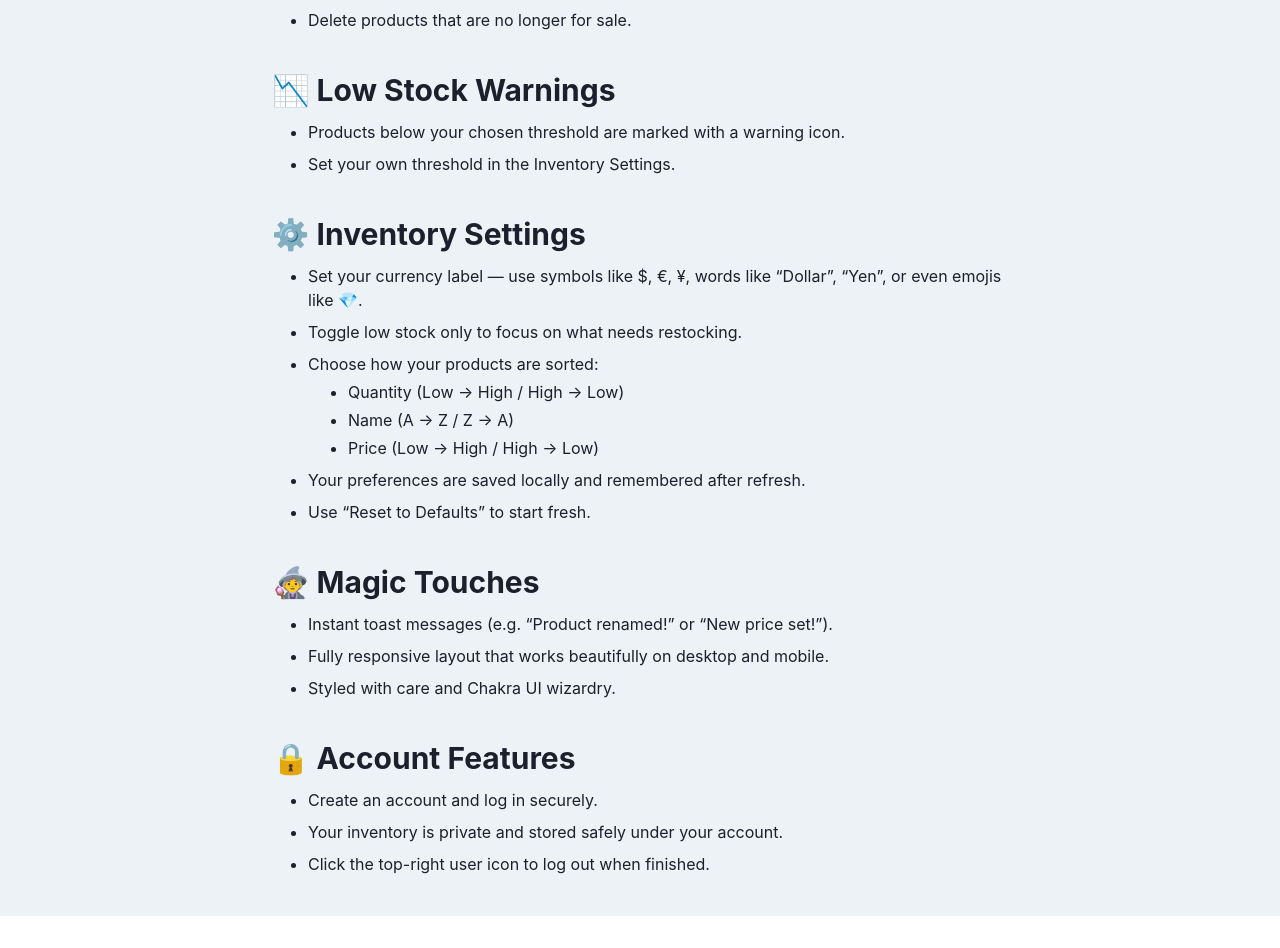
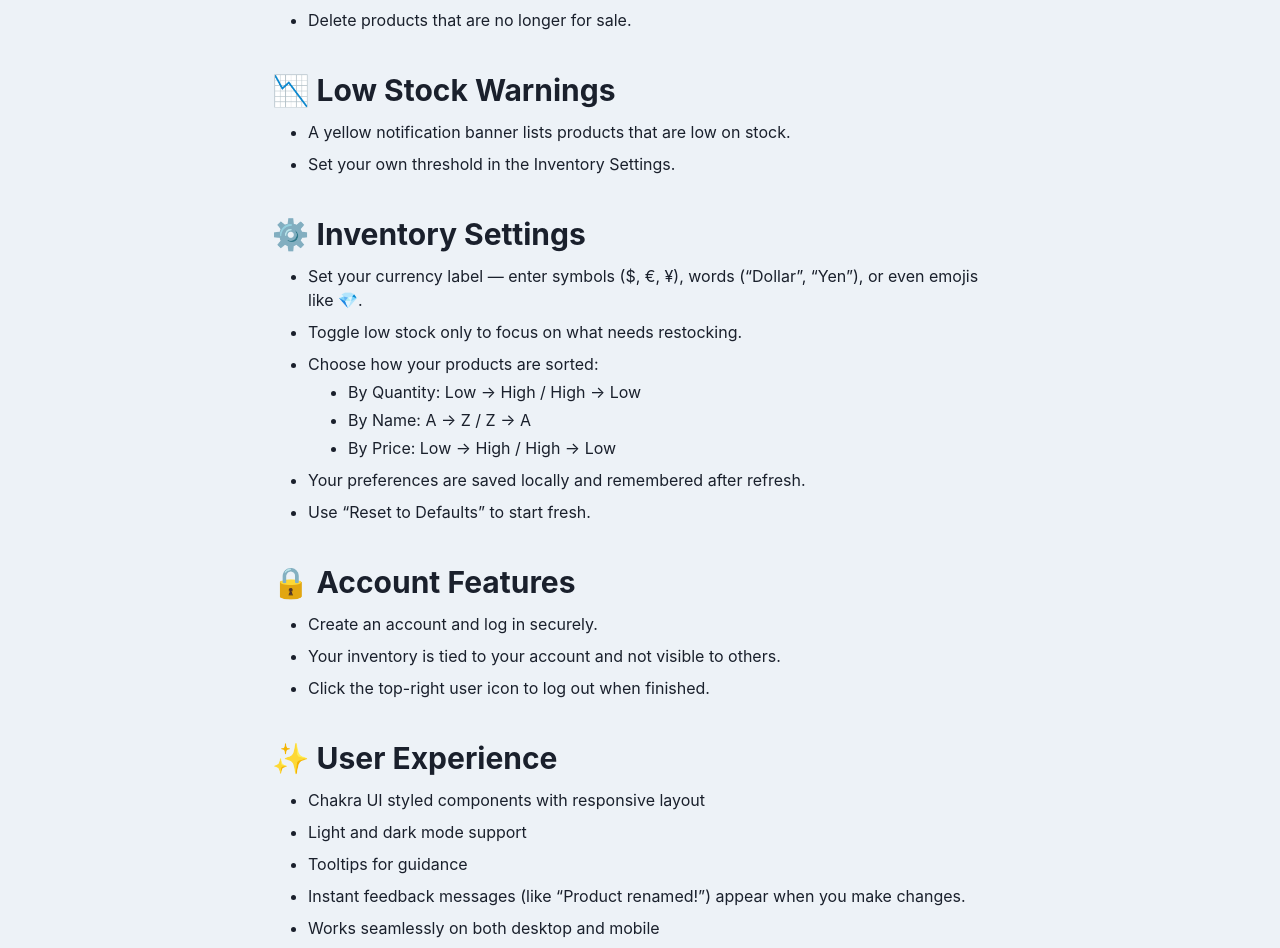
Before and after one commit to Peter-Pander/fizzlesticks-stock-tracker-3000, a React (Vite) app in the folder frontend/: page /about in a window 1280 px wide. Shown: the part 484-1432 px from the top of the page. Before the commit the page ends 1400 px from the top, so only its background shows below. Built offline with nearby package versions, Linux system fonts and the light colour scheme.

Commit message:
Update AboutPage

```diff
--- a/frontend/src/pages/AboutPage.jsx
+++ b/frontend/src/pages/AboutPage.jsx
@@ -33,9 +33,9 @@ const AboutPage = () => (
             Create new products with a name, price, quantity, and an optional image.
           </ListItem>
           <ListItem>Upload a custom image to give each item some flair.</ListItem>
-          <ListItem>Edit any detail at any time using a smooth, styled modal.</ListItem>
+          <ListItem>Edit any detail at any time in a popup form that appears over your products.</ListItem>
           <ListItem>
-            Use quick Sell and Restock buttons to update your stock instantly.
+            Use the Sold and Restock buttons to update your stock instantly.
           </ListItem>
           <ListItem>Delete products that are no longer for sale.</ListItem>
         </UnorderedList>
@@ -48,7 +48,7 @@ const AboutPage = () => (
         </Heading>
         <UnorderedList spacing={2} pl={5}>
           <ListItem>
-            Products below your chosen threshold are marked with a warning icon.
+            A yellow notification banner lists products that are low on stock.
           </ListItem>
           <ListItem>Set your own threshold in the Inventory Settings.</ListItem>
         </UnorderedList>
@@ -61,8 +61,8 @@ const AboutPage = () => (
         </Heading>
         <UnorderedList spacing={2} pl={5}>
           <ListItem>
-            Set your currency label — use symbols like $, €, ¥, words like
-            “Dollar”, “Yen”, or even emojis like 💎.
+            Set your currency label — enter symbols ($, €, ¥), words (“Dollar”, “Yen”),
+            or even emojis like 💎.
           </ListItem>
           <ListItem>
             Toggle low stock only to focus on what needs restocking.
@@ -70,31 +70,15 @@ const AboutPage = () => (
           <ListItem>
             Choose how your products are sorted:
             <UnorderedList spacing={1} pl={6} mt={1}>
-              <ListItem>Quantity (Low → High / High → Low)</ListItem>
-              <ListItem>Name (A → Z / Z → A)</ListItem>
-              <ListItem>Price (Low → High / High → Low)</ListItem>
+              <ListItem>By Quantity: Low → High / High → Low</ListItem>
+              <ListItem>By Name: A → Z / Z → A</ListItem>
+              <ListItem>By Price: Low → High / High → Low</ListItem>
             </UnorderedList>
           </ListItem>
           <ListItem>
             Your preferences are saved locally and remembered after refresh.
           </ListItem>
           <ListItem>Use “Reset to Defaults” to start fresh.</ListItem>
-        </UnorderedList>
-      </Box>
-
-      {/* 🧙‍♀️ Magic Touches */}
-      <Box>
-        <Heading as="h2" size="lg" mb={3}>
-          🧙‍♀️ Magic Touches
-        </Heading>
-        <UnorderedList spacing={2} pl={5}>
-          <ListItem>
-            Instant toast messages (e.g. “Product renamed!” or “New price set!”).
-          </ListItem>
-          <ListItem>
-            Fully responsive layout that works beautifully on desktop and mobile.
-          </ListItem>
-          <ListItem>Styled with care and Chakra UI wizardry.</ListItem>
         </UnorderedList>
       </Box>
 
@@ -106,11 +90,27 @@ const AboutPage = () => (
         <UnorderedList spacing={2} pl={5}>
           <ListItem>Create an account and log in securely.</ListItem>
           <ListItem>
-            Your inventory is private and stored safely under your account.
+            Your inventory is tied to your account and not visible to others.
           </ListItem>
           <ListItem>
             Click the top-right user icon to log out when finished.
           </ListItem>
+        </UnorderedList>
+      </Box>
+
+      {/* ✨ User Experience */}
+      <Box>
+        <Heading as="h2" size="lg" mb={3}>
+          ✨ User Experience
+        </Heading>
+        <UnorderedList spacing={2} pl={5}>
+          <ListItem>Chakra UI styled components with responsive layout</ListItem>
+          <ListItem>Light and dark mode support</ListItem>
+          <ListItem>Tooltips for guidance</ListItem>
+          <ListItem>
+            Instant feedback messages (like “Product renamed!”) appear when you make changes.
+          </ListItem>
+          <ListItem>Works seamlessly on both desktop and mobile</ListItem>
         </UnorderedList>
       </Box>
     </VStack>
```
